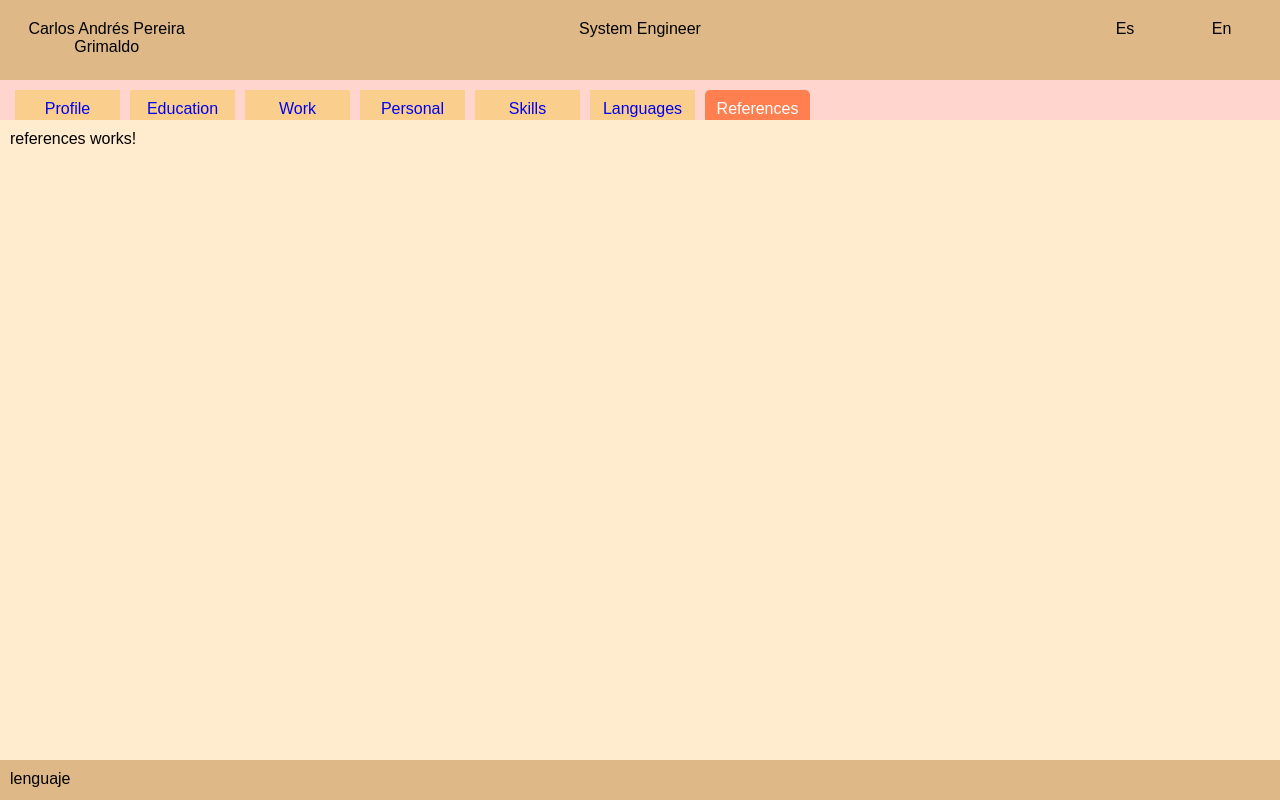
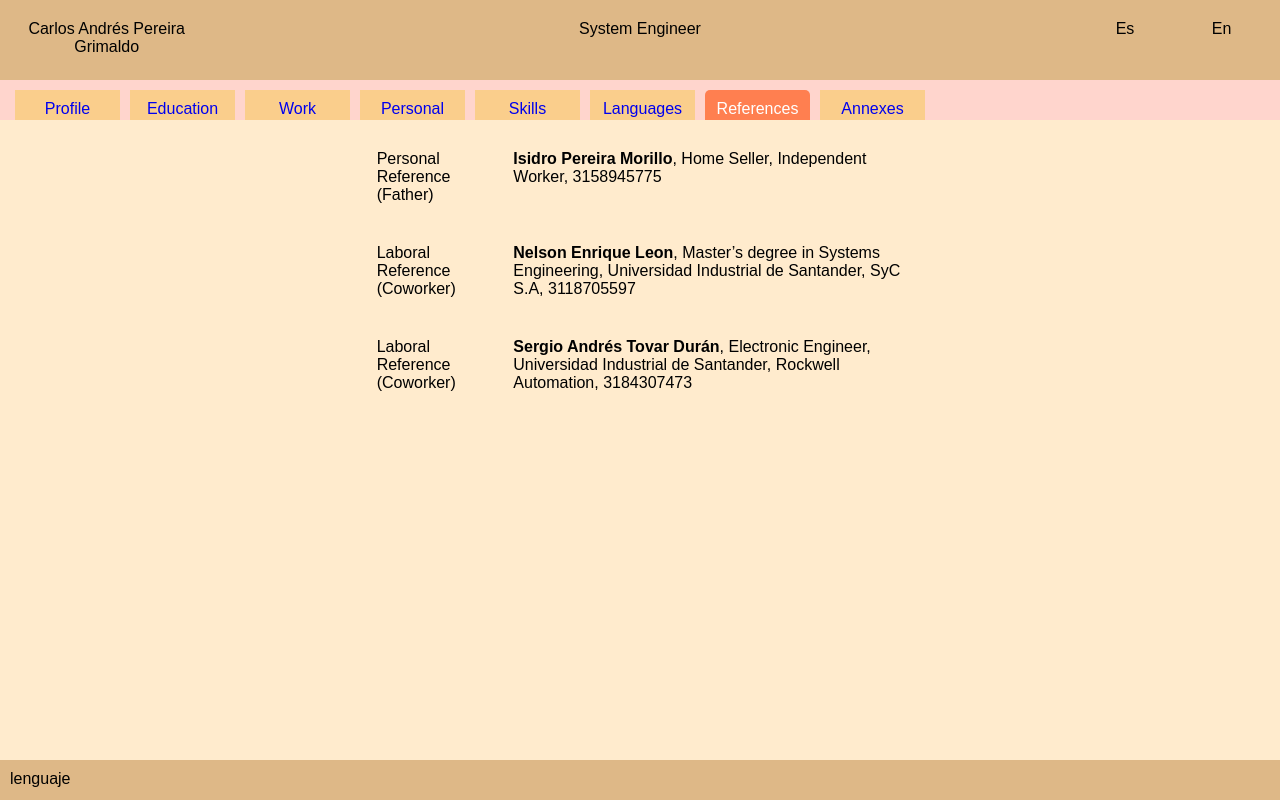
Before and after one commit to xLyordx/curriculumvitae, an Angular app in the folder carlospereiracv/: page /References in a window 1280 px wide. Built offline with nearby package versions, Linux system fonts and the light colour scheme.

Commit message:
Implements language an References

```diff
--- a/carlospereiracv/src/app/Models/configuration.en.ts
+++ b/carlospereiracv/src/app/Models/configuration.en.ts
@@ -11,7 +11,8 @@ export var menus = [
     new Menu("PersInfo", "Personal Info", "Personal Info", "col-lg-1 col-md-1 col-sm-0"),
     new Menu("Skills", "Skills", "Skills", "col-lg-1 col-md-1 col-sm-0"),
     new Menu("Languages", "Languages", "Languages", "col-lg-1 col-md-1 col-sm-0"),
-    new Menu("References", "References", "References", "col-lg-1 col-md-1 col-sm-0")
+    new Menu("References", "References", "References", "col-lg-1 col-md-1 col-sm-0"),
+    new Menu("Annexes", "Annexes", "Annexes", "col-lg-1 col-md-1 col-sm-0")
 ];
 
 export var perfil = {
@@ -60,7 +61,7 @@ export var skills = {
 };
 
 export var Languages = [
-    new Language("English", "B1"),
+    new Language("English", "B2"),
     new Language("Spanish", "Native")
 ];
 
--- /dev/null
+++ b/carlospereiracv/src/app/annexes/annexes.component.html
@@ -0,0 +1 @@
+<p>annexes works!</p>
--- /dev/null
+++ b/carlospereiracv/src/app/annexes/annexes.component.ts
@@ -0,0 +1,15 @@
+import { Component, OnInit } from '@angular/core';
+
+@Component({
+  selector: 'app-annexes',
+  templateUrl: './annexes.component.html',
+  styleUrls: ['./annexes.component.css']
+})
+export class AnnexesComponent implements OnInit {
+
+  constructor() { }
+
+  ngOnInit(): void {
+  }
+
+}
--- a/carlospereiracv/src/app/app-routing.module.ts
+++ b/carlospereiracv/src/app/app-routing.module.ts
@@ -7,6 +7,7 @@ import { PersonalinfoComponent } from './personalinfo/personalinfo.component';
 import { SkillsComponent } from './skills/skills.component';
 import { LanguagesComponent } from './languages/languages.component';
 import { ReferencesComponent } from './references/references.component';
+import { AnnexesComponent } from './annexes/annexes.component';
 
 
 const routes: Routes = [
@@ -18,6 +19,7 @@ const routes: Routes = [
   { path: 'Skills', component: SkillsComponent },
   { path: 'Languages', component: LanguagesComponent },
   { path: 'References', component: ReferencesComponent },
+  { path: 'Annexes', component: AnnexesComponent },
   { path: '**', component: HomeComponent }
 ];
 
--- a/carlospereiracv/src/app/app.module.ts
+++ b/carlospereiracv/src/app/app.module.ts
@@ -10,6 +10,7 @@ import { PersonalinfoComponent } from './personalinfo/personalinfo.component';
 import { SkillsComponent } from './skills/skills.component';
 import { LanguagesComponent } from './languages/languages.component';
 import { ReferencesComponent } from './references/references.component';
+import { AnnexesComponent } from './annexes/annexes.component';
 
 @NgModule({
   declarations: [
@@ -20,7 +21,8 @@ import { ReferencesComponent } from './references/references.component';
     PersonalinfoComponent,
     SkillsComponent,
     LanguagesComponent,
-    ReferencesComponent
+    ReferencesComponent,
+    AnnexesComponent
   ],
   imports: [
     BrowserModule,
--- a/carlospereiracv/src/app/languages/languages.component.html
+++ b/carlospereiracv/src/app/languages/languages.component.html
@@ -1 +1,13 @@
-<p>languages works!</p>
+<section *ngFor="let lang of langs" class="fila">
+    <div class="col-lg-2"></div>
+    <div class="col-lg-8">
+        <section class="fila">
+            <div class="col-lg-2"></div>
+            <label for="duration" class="col-lg-1">Language:</label>
+            <div class="col-lg-3">{{lang._language}}</div>
+            <label for="duration" class="col-lg-1">Level:</label>
+            <div class="col-lg-3"><strong>{{lang._level}}</strong></div>
+            <div class="col-lg-2"></div>
+        </section>
+    </div>
+</section>
--- a/carlospereiracv/src/app/languages/languages.component.ts
+++ b/carlospereiracv/src/app/languages/languages.component.ts
@@ -1,4 +1,6 @@
 import { Component, OnInit } from '@angular/core';
+import { Language } from '../Models/Language';
+import { Languages } from './../Models/configuration.en'
 
 @Component({
   selector: 'app-languages',
@@ -7,6 +9,8 @@ import { Component, OnInit } from '@angular/core';
 })
 export class LanguagesComponent implements OnInit {
 
+  public langs: Language[] = Languages;
+
   constructor() { }
 
   ngOnInit(): void {
--- a/carlospereiracv/src/app/references/references.component.html
+++ b/carlospereiracv/src/app/references/references.component.html
@@ -1 +1,16 @@
-<p>references works!</p>
+<section *ngFor="let ref of refs" class="fila">
+    <div class="col-lg-2"></div>
+    <div class="col-lg-8">
+        <section class="fila">
+            <div class="col-lg-2"></div>
+            <div class="col-lg-2">{{ref._type}} Reference ({{ref._relation}})</div>
+            <div class="col-lg-6"><b>{{ref._fullName}}</b>,
+                <span *ngIf="ref._ocupation">{{ref._ocupation}},  </span>
+                <span *ngIf="ref._educationEntity">{{ref._educationEntity}},  </span>
+                <span *ngIf="ref._company">{{ref._company}},  </span>
+                <span *ngIf="ref._telephone">{{ref._telephone}}  </span>
+            </div>
+            <div class="col-lg-2"></div>
+        </section>
+    </div>
+</section>
--- a/carlospereiracv/src/app/references/references.component.ts
+++ b/carlospereiracv/src/app/references/references.component.ts
@@ -1,4 +1,6 @@
 import { Component, OnInit } from '@angular/core';
+import { Reference } from '../Models/Reference';
+import { References } from './../Models/configuration.en'
 
 @Component({
   selector: 'app-references',
@@ -7,6 +9,8 @@ import { Component, OnInit } from '@angular/core';
 })
 export class ReferencesComponent implements OnInit {
 
+  public refs: Reference[] = References;
+
   constructor() { }
 
   ngOnInit(): void {
```
Also changed, not shown: carlospereiracv/src/app/annexes/annexes.component.css (added), 20 other files (tests, documents, lock files or other folders).
